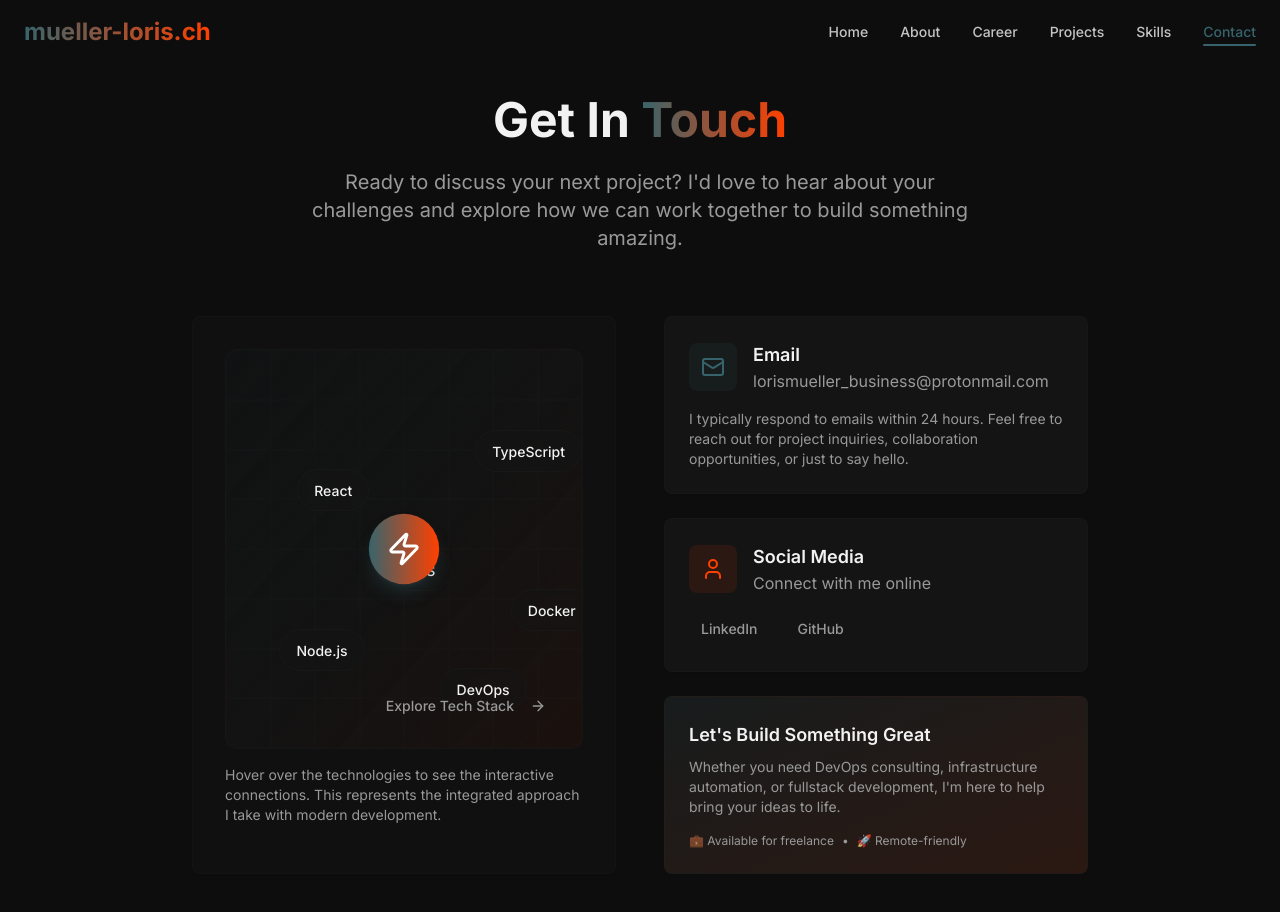
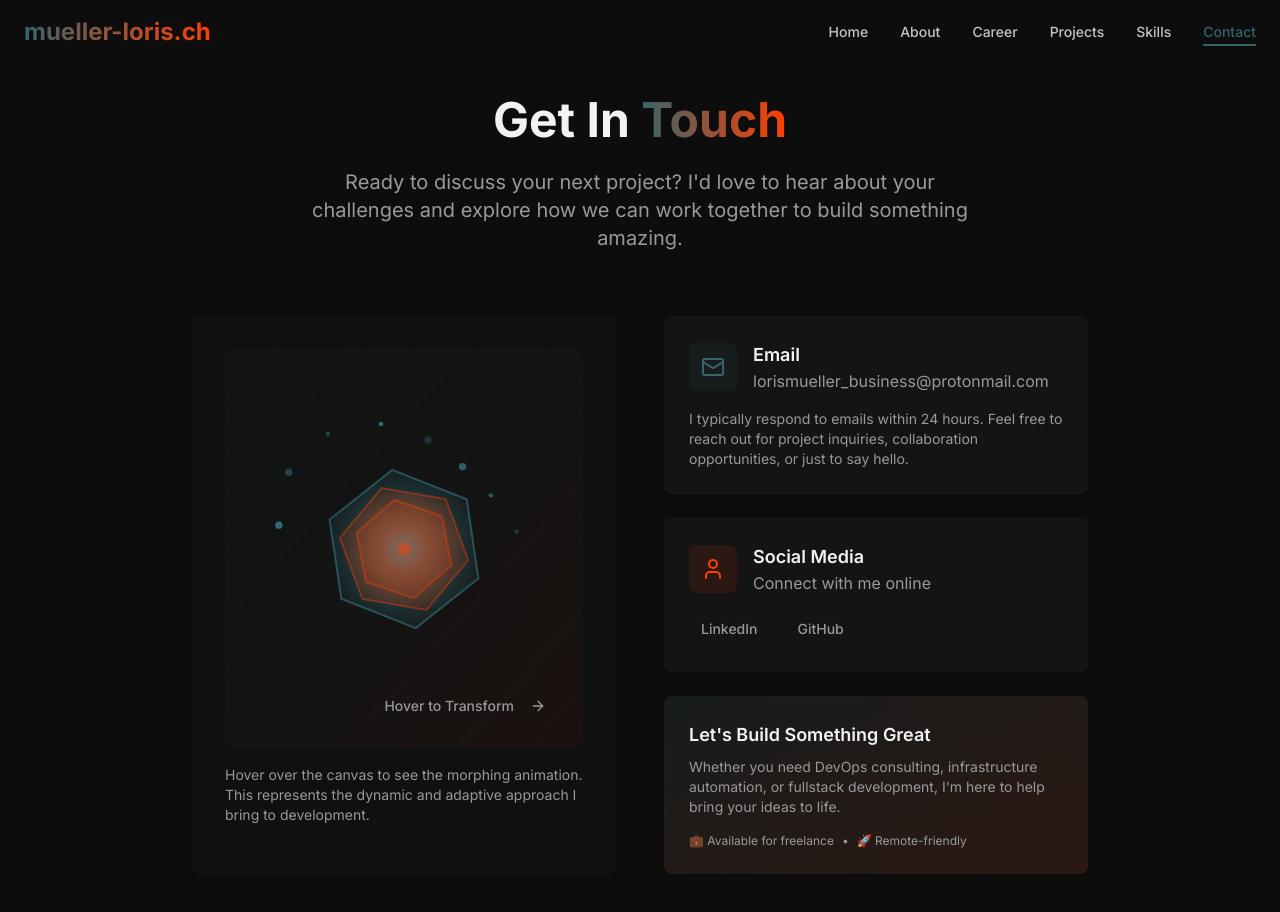
Before and after one commit to LorisMueller/lorismueller-devops, a React (Vite) app: page /contact in a window 1280 px wide. Shown: the top 912 px of the page. Built offline with nearby package versions, Linux system fonts and the light colour scheme.

Commit message:
Refactor Contact page
Replaced the tech stack visualization with a new, interactive element for the contact page.

```diff
--- a/src/pages/Contact.tsx
+++ b/src/pages/Contact.tsx
@@ -2,31 +2,125 @@
 import Navigation from '@/components/Navigation';
 import { Card } from '@/components/ui/card';
 import { Button } from '@/components/ui/button';
-import { Mail, User, Zap, ArrowRight } from 'lucide-react';
+import { Mail, User, ArrowRight } from 'lucide-react';
 import { useEffect, useRef, useState } from 'react';
 
 const Contact = () => {
-  const [hoveredIndex, setHoveredIndex] = useState<number | null>(null);
-  const [pulseActive, setPulseActive] = useState(false);
+  const canvasRef = useRef<HTMLCanvasElement>(null);
+  const animationRef = useRef<number>();
+  const [isHovered, setIsHovered] = useState(false);
 
-  // Trigger pulse animation periodically
   useEffect(() => {
-    const interval = setInterval(() => {
-      setPulseActive(true);
-      setTimeout(() => setPulseActive(false), 2000);
-    }, 5000);
+    const canvas = canvasRef.current;
+    if (!canvas) return;
 
-    return () => clearInterval(interval);
-  }, []);
+    const ctx = canvas.getContext('2d');
+    if (!ctx) return;
 
-  const skillBubbles = [
-    { label: 'React', x: 20, y: 30, delay: 0 },
-    { label: 'TypeScript', x: 70, y: 20, delay: 200 },
-    { label: 'Node.js', x: 15, y: 70, delay: 400 },
-    { label: 'Docker', x: 80, y: 60, delay: 600 },
-    { label: 'AWS', x: 45, y: 50, delay: 800 },
-    { label: 'DevOps', x: 60, y: 80, delay: 1000 },
-  ];
+    const resizeCanvas = () => {
+      canvas.width = canvas.offsetWidth * window.devicePixelRatio;
+      canvas.height = canvas.offsetHeight * window.devicePixelRatio;
+      ctx.scale(window.devicePixelRatio, window.devicePixelRatio);
+    };
+
+    resizeCanvas();
+    window.addEventListener('resize', resizeCanvas);
+
+    let time = 0;
+    let morphFactor = 0;
+    const targetMorph = isHovered ? 1 : 0;
+
+    const animate = () => {
+      time += 0.02;
+      morphFactor += (targetMorph - morphFactor) * 0.05;
+
+      ctx.clearRect(0, 0, canvas.offsetWidth, canvas.offsetHeight);
+
+      const centerX = canvas.offsetWidth / 2;
+      const centerY = canvas.offsetHeight / 2;
+      const size = 80;
+
+      // Create multiple rotating shapes
+      for (let layer = 0; layer < 3; layer++) {
+        const layerTime = time + layer * 0.5;
+        const radius = size - layer * 15;
+
+        ctx.save();
+        ctx.translate(centerX, centerY);
+        ctx.rotate(layerTime * (layer % 2 === 0 ? 1 : -1));
+
+        // Create gradient
+        const gradient = ctx.createRadialGradient(0, 0, 0, 0, 0, radius);
+        if (layer === 0) {
+          gradient.addColorStop(0, 'rgba(52, 120, 131, 0.8)');
+          gradient.addColorStop(1, 'rgba(52, 120, 131, 0.1)');
+        } else if (layer === 1) {
+          gradient.addColorStop(0, 'rgba(255, 63, 0, 0.6)');
+          gradient.addColorStop(1, 'rgba(255, 63, 0, 0.1)');
+        } else {
+          gradient.addColorStop(0, 'rgba(52, 120, 131, 0.4)');
+          gradient.addColorStop(1, 'rgba(255, 63, 0, 0.1)');
+        }
+
+        ctx.fillStyle = gradient;
+        ctx.strokeStyle = layer === 0 ? 'rgba(52, 120, 131, 0.6)' : 'rgba(255, 63, 0, 0.4)';
+        ctx.lineWidth = 2;
+
+        // Morph between shapes
+        const points = 6 + Math.floor(morphFactor * 2);
+
+        ctx.beginPath();
+        for (let i = 0; i <= points; i++) {
+          const angle = (i / points) * Math.PI * 2;
+          const waveRadius = radius + Math.sin(layerTime * 3 + angle * 4) * 10 * morphFactor;
+          const x = Math.cos(angle) * waveRadius;
+          const y = Math.sin(angle) * waveRadius;
+
+          if (i === 0) ctx.moveTo(x, y);
+          else ctx.lineTo(x, y);
+        }
+        ctx.closePath();
+        ctx.fill();
+        ctx.stroke();
+
+        // Add inner glow
+        ctx.beginPath();
+        ctx.arc(0, 0, radius * 0.3, 0, Math.PI * 2);
+        const innerGlow = ctx.createRadialGradient(0, 0, 0, 0, 0, radius * 0.3);
+        innerGlow.addColorStop(0, layer === 0 ? 'rgba(52, 120, 131, 0.9)' : 'rgba(255, 63, 0, 0.7)');
+        innerGlow.addColorStop(1, 'rgba(52, 120, 131, 0)');
+        ctx.fillStyle = innerGlow;
+        ctx.fill();
+
+        ctx.restore();
+      }
+
+      // Add floating particles
+      for (let i = 0; i < 8; i++) {
+        const particleTime = time + i * 0.8;
+        const angle = particleTime * 0.5;
+        const distance = 120 + Math.sin(particleTime) * 20;
+        const x = centerX + Math.cos(angle) * distance;
+        const y = centerY + Math.sin(angle) * distance;
+
+        ctx.beginPath();
+        ctx.arc(x, y, 3 + Math.sin(particleTime * 2) * 1, 0, Math.PI * 2);
+        ctx.fillStyle = `rgba(52, 120, 131, ${0.6 + Math.sin(particleTime * 3) * 0.3})`;
+        ctx.fill();
+      }
+
+      animationRef.current = requestAnimationFrame(animate);
+    };
+
+    animate();
+
+    return () => {
+      window.removeEventListener('resize', resizeCanvas);
+      if (animationRef.current) {
+        cancelAnimationFrame(animationRef.current);
+      }
+    };
+  }, [isHovered]);
 
   return (
     <div className="min-h-screen bg-background">
@@ -46,94 +140,20 @@ const Contact = () => {
             </div>
 
             <div className="grid grid-cols-1 lg:grid-cols-2 gap-12">
-              {/* Interactive Tech Stack Visualization */}
+              {/* 3D Morphing Visualization */}
               <Card className="p-8 bg-card/50 backdrop-blur-sm border-border/20 animate-slide-in-left overflow-hidden">
                 <div className="relative">
                   <div
                     className="relative bg-gradient-to-br from-primary/5 via-card to-secondary/5 rounded-xl border border-border/10 overflow-hidden"
                     style={{ height: '400px' }}
+                    onMouseEnter={() => setIsHovered(true)}
+                    onMouseLeave={() => setIsHovered(false)}
                   >
-                    {/* Animated Background Grid */}
-                    <div className="absolute inset-0 opacity-20">
-                      <div className="grid grid-cols-8 grid-rows-8 h-full w-full">
-                        {Array.from({ length: 64 }).map((_, i) => (
-                          <div
-                            key={i}
-                            className={`border border-primary/10 transition-all duration-1000 ${
-                              pulseActive ? 'bg-primary/5' : ''
-                            }`}
-                            style={{
-                              animationDelay: `${i * 50}ms`,
-                              animation: pulseActive ? 'pulse 2s ease-in-out' : 'none'
-                            }}
-                          />
-                        ))}
-                      </div>
-                    </div>
-
-                    {/* Floating Tech Bubbles */}
-                    <div className="absolute inset-0 p-6">
-                      {skillBubbles.map((skill, index) => (
-                        <div
-                          key={skill.label}
-                          className={`absolute transform transition-all duration-500 cursor-pointer ${
-                            hoveredIndex === index ? 'scale-110 z-10' : 'scale-100'
-                          }`}
-                          style={{
-                            left: `${skill.x}%`,
-                            top: `${skill.y}%`,
-                            animationDelay: `${skill.delay}ms`
-                          }}
-                          onMouseEnter={() => setHoveredIndex(index)}
-                          onMouseLeave={() => setHoveredIndex(null)}
-                        >
-                          <div className={`
-                            relative px-4 py-2 rounded-full backdrop-blur-sm border transition-all duration-300
-                            ${hoveredIndex === index
-                              ? 'bg-primary/20 border-primary/40 shadow-lg shadow-primary/20'
-                              : 'bg-card/60 border-border/30'
-                            }
-                          `}>
-                            <span className={`text-sm font-medium transition-colors duration-300 ${
-                              hoveredIndex === index ? 'text-primary' : 'text-foreground'
-                            }`}>
-                              {skill.label}
-                            </span>
-
-                            {/* Glow effect on hover */}
-                            {hoveredIndex === index && (
-                              <div className="absolute inset-0 rounded-full bg-primary/10 animate-ping" />
-                            )}
-                          </div>
-                        </div>
-                      ))}
-                    </div>
-
-                    {/* Central Connection Hub */}
-                    <div className="absolute top-1/2 left-1/2 transform -translate-x-1/2 -translate-y-1/2">
-                      <div className={`
-                        w-16 h-16 rounded-full bg-gradient-to-r from-primary to-secondary
-                        flex items-center justify-center transition-all duration-500
-                        ${pulseActive ? 'scale-110 shadow-lg shadow-primary/30' : 'scale-100'}
-                      `}>
-                        <Zap className="w-8 h-8 text-white" />
-                      </div>
-
-                      {/* Connecting Lines */}
-                      {skillBubbles.map((skill, index) => (
-                        <div
-                          key={`line-${index}`}
-                          className={`absolute w-px bg-gradient-to-r from-primary/20 to-transparent transition-opacity duration-300 ${
-                            hoveredIndex === index ? 'opacity-60' : 'opacity-20'
-                          }`}
-                          style={{
-                            height: `${Math.sqrt(Math.pow(skill.x - 50, 2) + Math.pow(skill.y - 50, 2)) * 2}px`,
-                            transformOrigin: 'top',
-                            transform: `rotate(${Math.atan2(skill.y - 50, skill.x - 50) * 180 / Math.PI + 90}deg)`,
-                          }}
-                        />
-                      ))}
-                    </div>
+                    <canvas
+                      ref={canvasRef}
+                      className="w-full h-full"
+                      style={{ width: '100%', height: '100%' }}
+                    />
 
                     {/* Floating Action */}
                     <div className="absolute bottom-6 right-6">
@@ -142,15 +162,15 @@ const Contact = () => {
                         size="sm"
                         className="text-muted-foreground hover:text-primary transition-colors group"
                       >
-                        Explore Tech Stack
+                        Hover to Transform
                         <ArrowRight className="w-4 h-4 ml-2 transition-transform group-hover:translate-x-1" />
                       </Button>
                     </div>
                   </div>
 
                   <p className="text-sm text-muted-foreground mt-4">
-                    Hover over the technologies to see the interactive connections.
-                    This represents the integrated approach I take with modern development.
+                    Hover over the canvas to see the morphing animation.
+                    This represents the dynamic and adaptive approach I bring to development.
                   </p>
                 </div>
               </Card>
```
